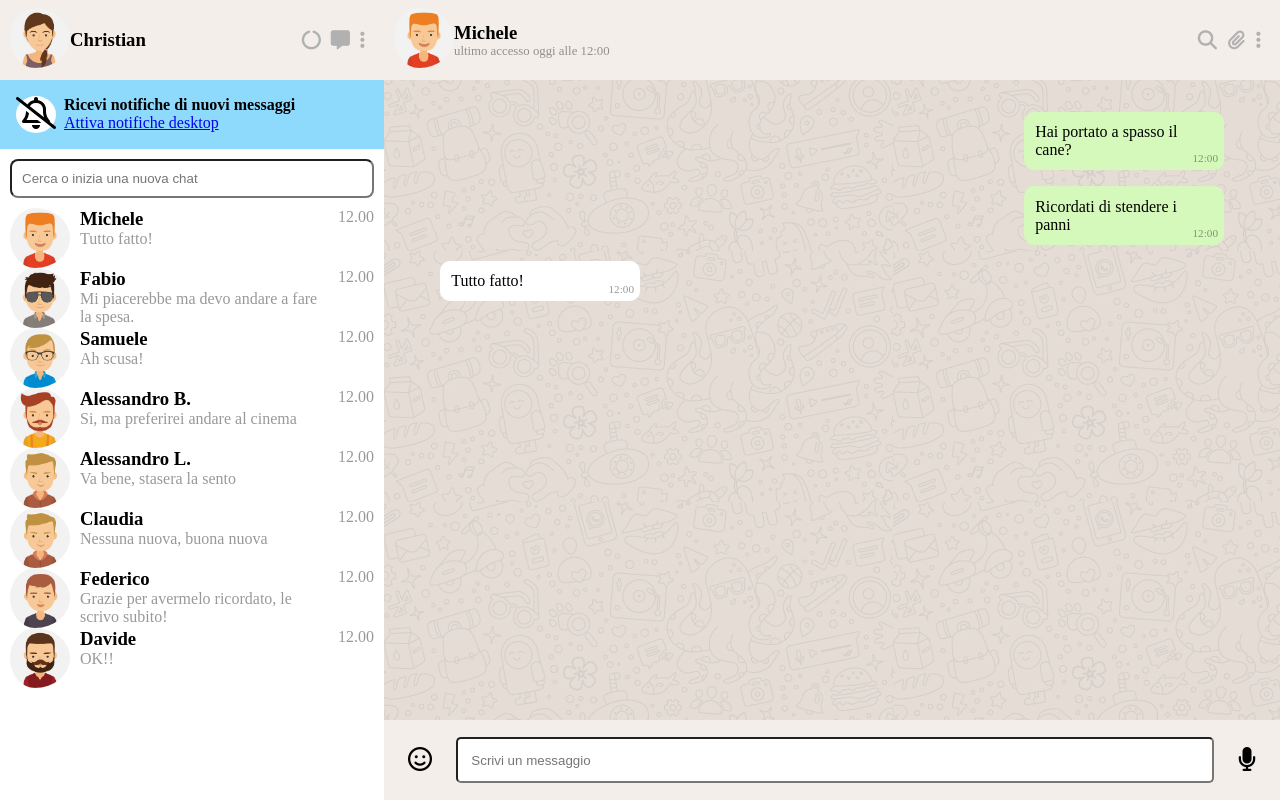
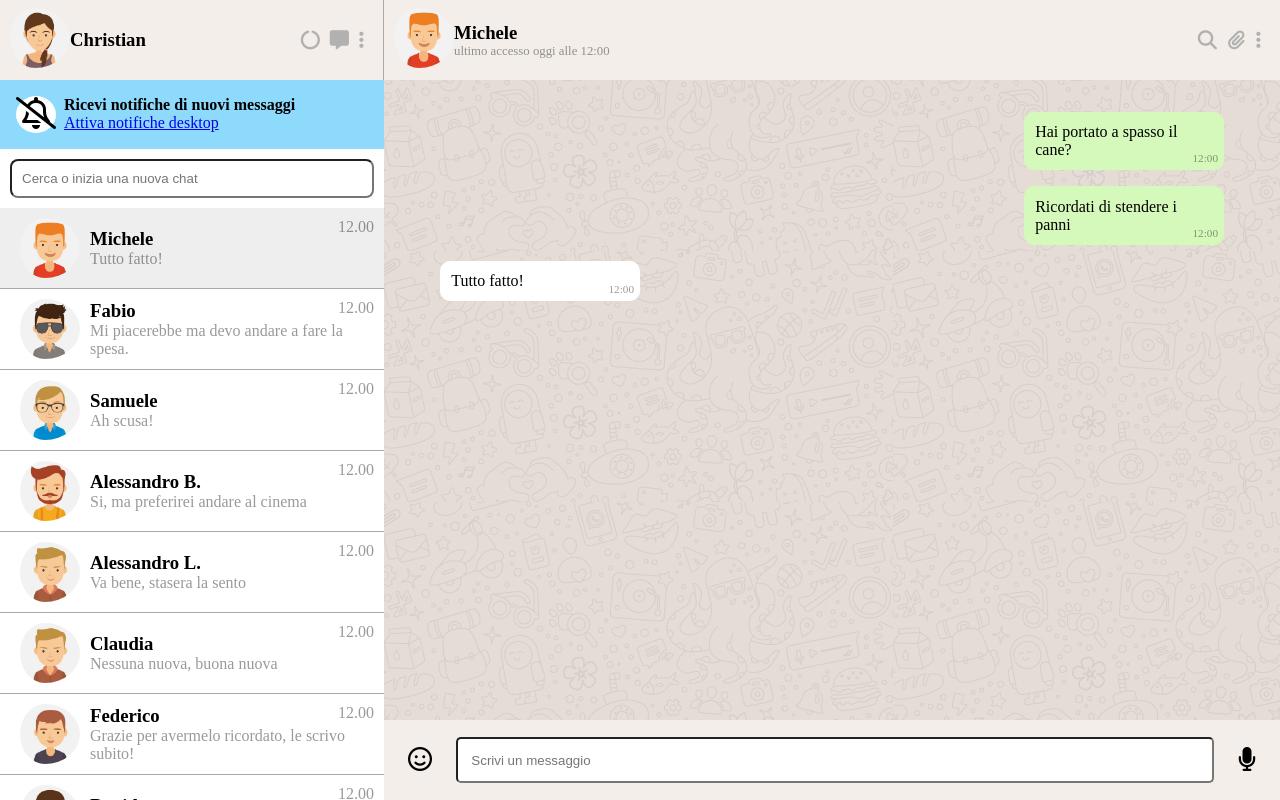
Before and after one commit to christiancamilleri/vue-boolzapp, a plain HTML site: page index.html in a window 1280 px wide. Drawn offline with nearby package versions, Linux system fonts and the light colour scheme.

Commit message:
feat: fix-layout

```diff
--- a/css/style.css
+++ b/css/style.css
@@ -32,6 +32,8 @@
     display: flex;
     flex-direction: column;
 
+    overflow: auto;
+
 }
 
 .aside .aside-nav {
@@ -40,8 +42,11 @@
     display: flex;
     justify-content: space-between;
     align-items: center;
+    flex-shrink: 0;
 
     background-color:  #f3eeea;
+
+    border-right: 1px solid darkgray;
 }
 
 .aside .aside-nav .nome-utente {
@@ -70,14 +75,40 @@
 }
 
 .aside .amici {
+    position: relative;
+
     display: flex;
     justify-content: space-between;
+    align-items: center;
     gap: 10px;
+
     padding-right: 10px;
+    padding: 10px;
+
+    border-bottom: 1px solid darkgray;
+}
+
+.aside li:hover {
+    cursor: pointer;
+
+    background-color: #eee;
+}
+
+.active {
+    background-color: #eee;
 }
 
 .aside .amici .info {
     flex-grow: 1;
+
+}
+
+.aside .amici .time {
+    opacity: .4;
+
+    position: absolute;
+    top: 10px;
+    right: 10px;
 }
 
 .main-container {
--- a/index.html
+++ b/index.html
@@ -51,7 +51,7 @@
                 <!-- lista chat -->
                 <input id="search-bar" type="text" placeholder="Cerca o inizia una nuova chat" >
                 <ul>
-                    <li @click="changeChat(indice)"  v-for="(contatto, indice) in contacts"  class="amici">
+                    <li @click="changeChat(indice)"  v-for="(contatto, indice) in contacts"  class="amici" :class="indice == indiceAttivo ? `active` : ``" >
 
                         <img class="avatar" :src="contatto.avatar" alt="">
                         <div class="info">
@@ -61,7 +61,7 @@
                                {{contatto.messages[contatto.messages.length - 1].message}}
                             </span>
                         </div>
-                        <div style="opacity: .4;">
+                        <div class="time">
                             12.00
                         </div>
                     </li>
@@ -79,7 +79,9 @@
                         <div>
                          <h3>{{contacts[indiceAttivo].name}}</h3>
                         </div>
-                        <div class="ultimo-accesso">ultimo accesso oggi alle 12:00</div>
+                        <div class="ultimo-accesso">
+                            ultimo accesso oggi alle 12:00
+                        </div>
                     </div>
                     <div class="symbol">
                         <i class="fa-solid fa-magnifying-glass"></i>
```
